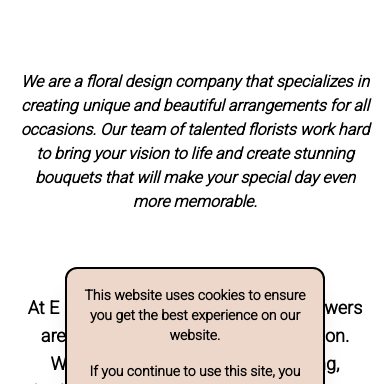
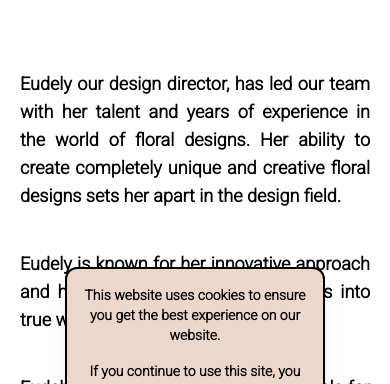
Before and after one commit to juandape/efloraldesigns, a Next.js app: page /about in a window 390 px wide. Shown: the part 325-709 px from the top of the page. Built offline with nearby package versions, Linux system fonts and the light colour scheme; no server answers.

Commit message:
perf subcategories

```diff
--- a/src/app/about/page.tsx
+++ b/src/app/about/page.tsx
@@ -7,20 +7,25 @@ export default function About() {
         imageSrc='https://res.cloudinary.com/dpvmwsbq8/image/upload/v1725034144/efloraldesigns/d3d3836b507ea90e0b716a52780d9c59.webp'
         imageAlt='About Us'
         title='About Us'
-        headerText='We are a floral design company that specializes in creating unique and
-        beautiful arrangements for all occasions. Our team of talented florists
-        work hard to bring your vision to life and create stunning bouquets that
-        will make your special day even more memorable.'
+        headerText=''
       />
       <section className='mb-20'>
-        <p className='text-center text-lg sm:text-2xl font-semibold my-10 mx-5 sm:mx-20'>
-          At E Floral Designs, we believe that flowers are an essential part of
-          any celebration. Whether you are planning a wedding, birthday party,
-          or anniversary celebration, our team of expert florists will work with
-          you to create the perfect arrangement for your special day. We take
-          pride in our attention to detail and our commitment to providing
-          exceptional customer service. Let us help you make your event
-          unforgettable with our stunning floral designs.
+        <p className='text-justify text-lg sm:text-2xl font-semibold my-10 mx-5 sm:mx-20'>
+          Eudely our design director, has led our team with her talent and years
+          of experience in the world of floral designs. Her ability to create
+          completely unique and creative floral designs sets her apart in the
+          design field.
+        </p>
+        <p className='text-justify text-lg sm:text-2xl font-semibold my-10 mx-5 sm:mx-20'>
+          Eudely is known for her innovative approach and her capacity to
+          transform flowers into true works of art.
+        </p>
+        <p className='text-justify text-lg sm:text-2xl font-semibold my-10 mx-5 sm:mx-20'>
+          Eudely will design and create your florals for your special occasion,
+          always striving to translate your floral ideas into exquisite floral
+          designs. Her designs will not only enhance but bring life to the
+          surroundings where they are used. Always using the best and freshest
+          flowers to make your occasion more special.
         </p>
       </section>
     </>
--- a/src/app/dashboard/components/Birthday.tsx
+++ b/src/app/dashboard/components/Birthday.tsx
@@ -2,7 +2,7 @@ import React from 'react';
 import FlowerCarousel from './FlowerCarousel';
 
 const Birthday: React.FC = () => {
-  return <FlowerCarousel occasion='birthday' title='Birthday' />;
+  return <FlowerCarousel occasion='birthday' title='Birthdays' />;
 };
 
 export default Birthday;
--- a/src/app/ocassions/birthday/page.tsx
+++ b/src/app/ocassions/birthday/page.tsx
@@ -4,9 +4,8 @@ import HandleOccasion from '@/components/HandleOccasion';
 
 const Birthday = () => {
   const subcategories = {
-    'Party Supplies':
-      'Our birthday party supplies are the perfect gift for your loved one.',
-    Gifts: 'Our Birthday gifts are the perfect gift for your loved one.',
+    'Party Supplies': '',
+    Gifts: '',
   };
 
   return (
@@ -14,7 +13,7 @@ const Birthday = () => {
       occasion='birthday'
       headerImageSrc='https://res.cloudinary.com/dpvmwsbq8/image/upload/v1725035176/efloraldesigns/birthdaybanner_p3qvyh.jpg'
       headerImageAlt='Birthday'
-      headerTitle='Birthday'
+      headerTitle='Birthdays'
       headerText='Celebrate your Birthday with our beautiful flowers'
       subcategories={subcategories}
     />
--- a/src/app/ocassions/weddings/page.tsx
+++ b/src/app/ocassions/weddings/page.tsx
@@ -4,9 +4,21 @@ import HandleOccasion from '@/components/HandleOccasion';
 
 const Weddings = () => {
   const subcategories = {
-    Bouquets: 'Our wedding bouquets are the perfect gift for your loved one.',
-    Decorations:
-      'Our wedding decorations are the perfect touch for your celebration.',
+    Boutonnieres: '',
+    Bouquetes: '',
+    Corsages: '',
+    Ceremony: '',
+    'Runners Arches': '',
+    Huppah: '',
+    Cocktails: '',
+    'Sign in Table': '',
+    'Seatings Assignments': '',
+    'Desserts Table': '',
+    'Cake Table': '',
+    'Bar Arrangements': '',
+    'Ceiling Structures': '',
+    'Sweetheart Table': '',
+    'Guest Tables': '',
   };
 
   return (
--- a/src/app/special-ocassions/christmas/page.tsx
+++ b/src/app/special-ocassions/christmas/page.tsx
@@ -4,9 +4,8 @@ import HandleOccasion from '@/components/HandleOccasion';
 
 const Christmas = () => {
   const subcategories = {
-    Decorations:
-      'Our Christmas decorations are the perfect gift for your loved one.',
-    Gifts: 'Our Christmas gifts are the perfect gift for your loved one.',
+    Florals: '',
+    Wreaths: '',
   };
 
   return (
@@ -22,7 +21,6 @@ const Christmas = () => {
 };
 
 export default Christmas;
-
 
 // 'use client';
 
```
